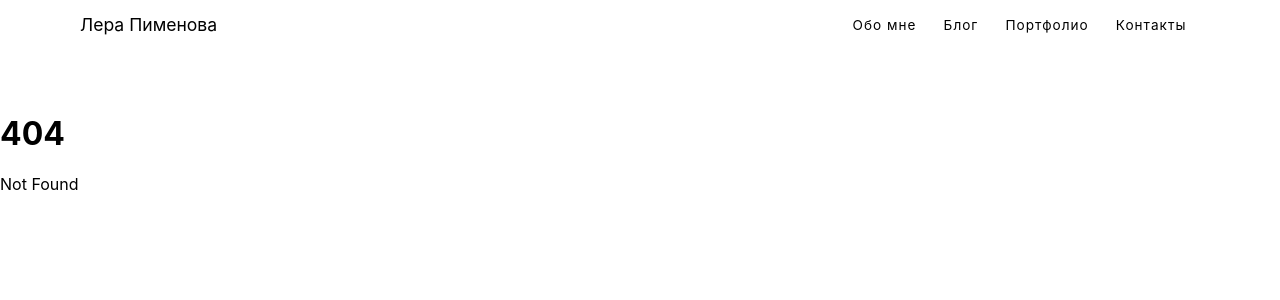
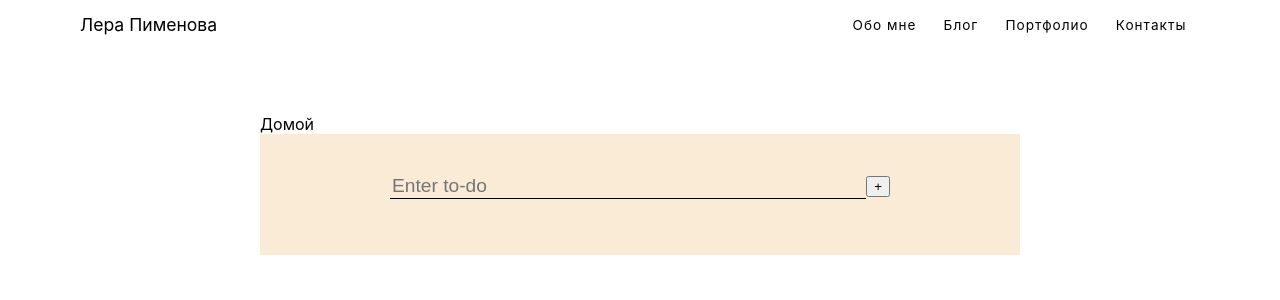
Before and after one commit to angelina2226/probka, a SvelteKit app: page /project/apps/1 in a window 1280 px wide. Before the commit this address had no page. Shown: the top 300 px of the page. Built offline with nearby package versions, Linux system fonts and the light colour scheme.

Commit message:
add pages

```diff
--- /dev/null
+++ b/src/routes/project/apps/1/+layout.svelte
@@ -0,0 +1,11 @@
+<div class='container'>
+    <a href='/project'>Домой</a>
+    <slot/>
+    </div>
+    <style>
+    .container{
+        margin: 50px auto;
+         max-width: 800px;
+    padding: 0 20px;
+    }
+    </style>
--- /dev/null
+++ b/src/routes/project/apps/1/+page.svelte
@@ -0,0 +1,58 @@
+<script>
+    let newItem = "";
+let todoList = [];
+function add () {
+if (newItem !== "") {
+todoList = [
+...todoList,
+{
+задача: newItem,
+завершено: false,
+},
+];
+newItem = "";
+}
+}
+
+</script>
+
+<main>
+    <form on:submit|preventDefault={add}>
+    <input bind:value={newItem} placeholder="Enter to-do"/>
+    <button class="add to-do" on:click={add}><span>+</span></button>
+    </form>
+
+</main>
+
+<style>
+    main{
+        display: flex;
+        flex-direction: column;
+        align-items: center;
+        min-height: 100%;
+        padding: 5vmin;
+        box-sizing: border-box;
+        background: antiquewhite;
+    }
+
+    form{
+        width: 100%;
+        max-width: 500px;
+        display: flex;
+        align-items: center;
+        margin-bottom: 1rem;
+    }
+
+    input{
+        flex-grow: 1;
+        width: 0;
+        border: none;
+        border-bottom: 1px solid black;
+        background: transparent;
+        box-shadow: none;
+        font-size: 1.2rem;
+        margin: 0;
+        outline: none;
+    }
+
+</style>
```
